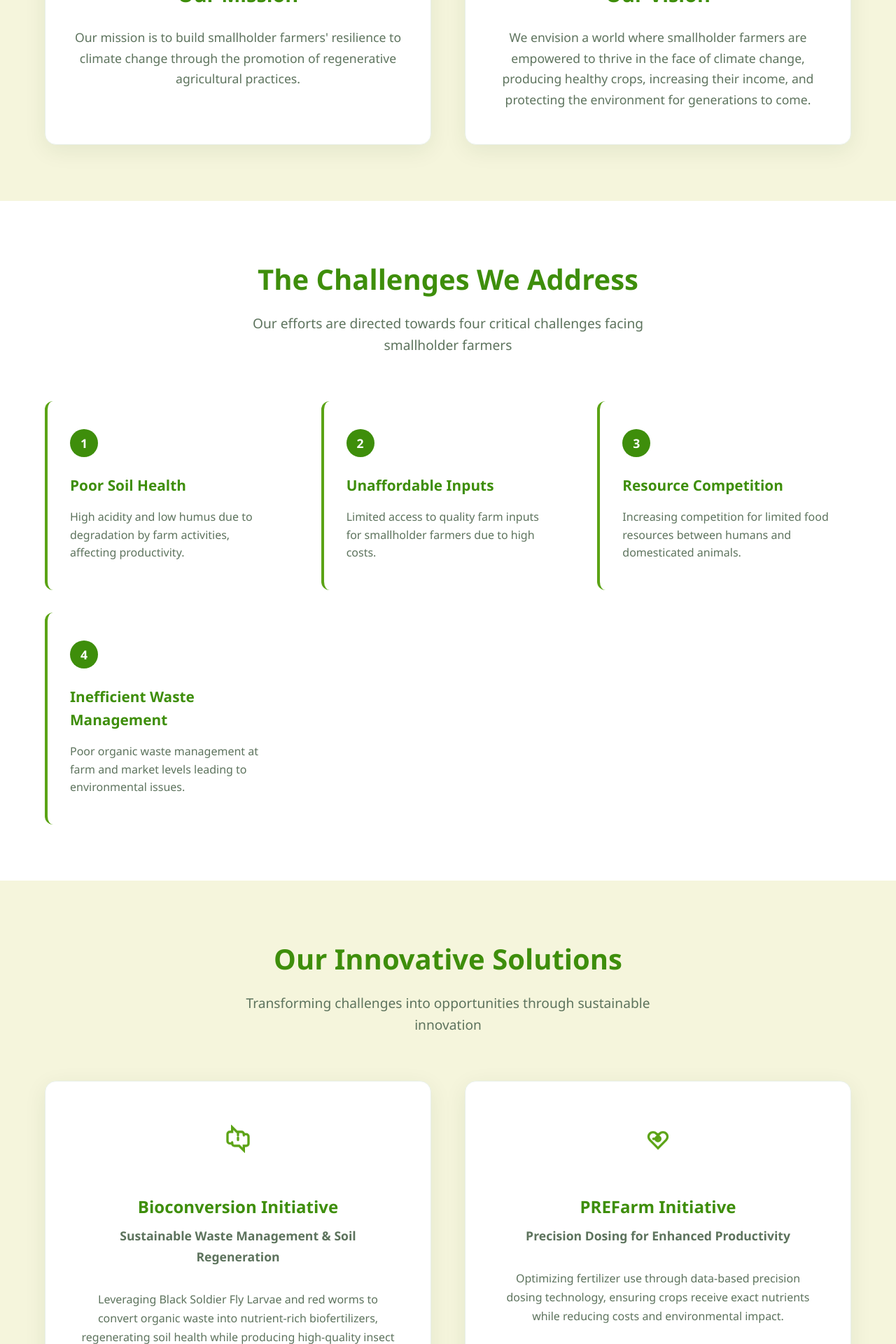
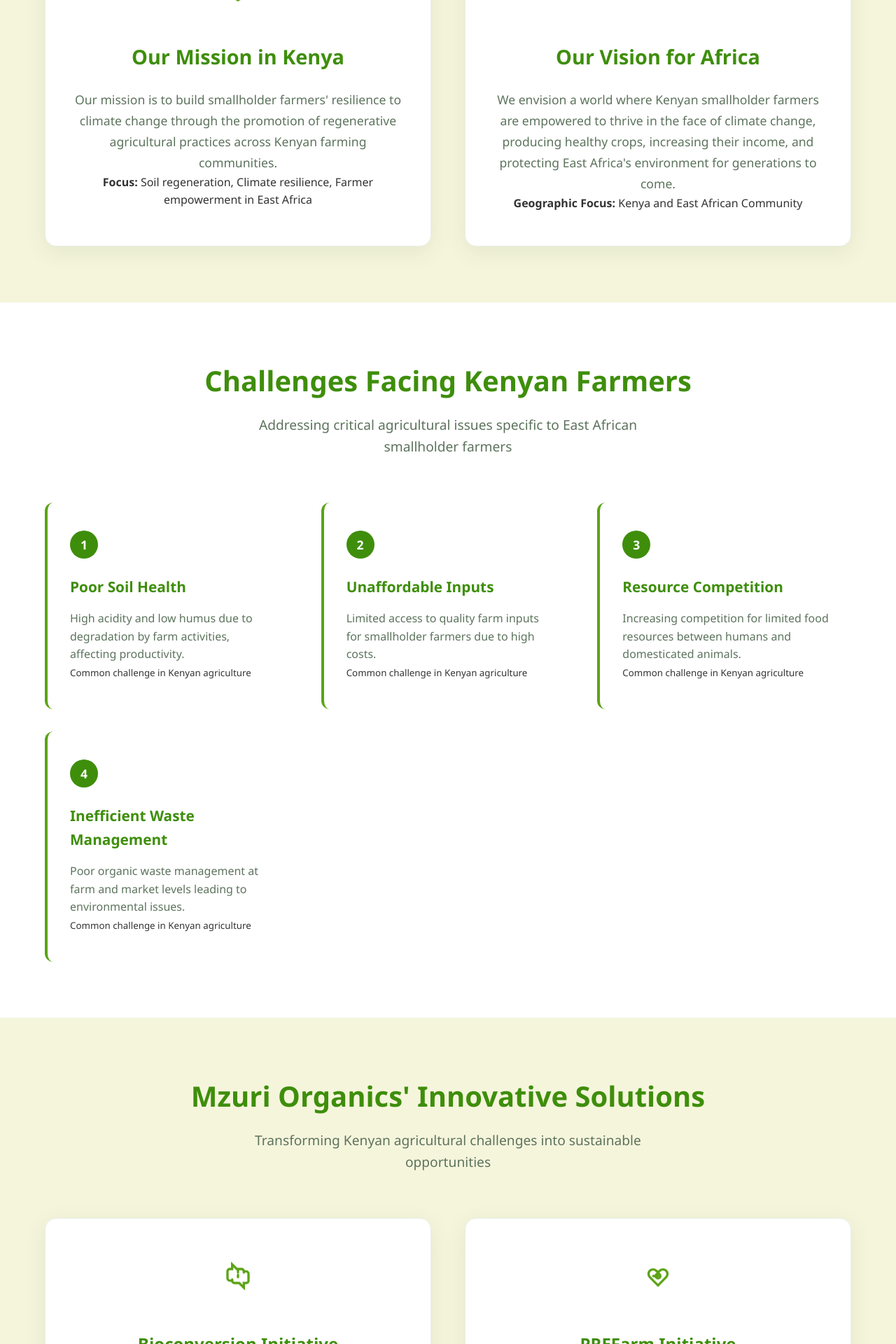
Before and after one commit to Marubi23/organics, an Angular app: page /what-we-do in a window 1280 px wide. Shown: the part 620-2540 px from the top of the page at 70% size. Built offline with nearby package versions, Linux system fonts and the light colour scheme.

Commit message:
whatwedo revamp

```diff
--- a/src/app/pages/what-we-do/what-we-do.html
+++ b/src/app/pages/what-we-do/what-we-do.html
@@ -2,8 +2,8 @@
 <section class="page-hero" @fadeIn>
   <div class="container">
     <div class="hero-content">
-      <h1>What We Do</h1>
-      <p class="hero-subtitle">Building farmer resilience through regenerative agriculture</p>
+      <h1>What We Do at Mzuri Organics</h1>
+      <p class="hero-subtitle">Building Kenyan smallholder farmers' resilience through regenerative agriculture and circular economy solutions</p>
     </div>
   </div>
 </section>
@@ -18,8 +18,11 @@
             <path d="M9 12l2 2 4-4" stroke="currentColor" stroke-width="2" stroke-linecap="round" stroke-linejoin="round"/>
           </svg>
         </div>
-        <h2>Our Mission</h2>
-        <p>Our mission is to build smallholder farmers' resilience to climate change through the promotion of regenerative agricultural practices.</p>
+        <h2>Our Mission in Kenya</h2>
+        <p>Our mission is to build smallholder farmers' resilience to climate change through the promotion of regenerative agricultural practices across Kenyan farming communities.</p>
+        <div class="mission-highlight">
+          <strong>Focus:</strong> Soil regeneration, Climate resilience, Farmer empowerment in East Africa
+        </div>
       </div>
 
       <div class="vision-card" @slideInRight>
@@ -29,8 +32,11 @@
             <circle cx="12" cy="12" r="3" stroke="currentColor" stroke-width="2"/>
           </svg>
         </div>
-        <h2>Our Vision</h2>
-        <p>We envision a world where smallholder farmers are empowered to thrive in the face of climate change, producing healthy crops, increasing their income, and protecting the environment for generations to come.</p>
+        <h2>Our Vision for Africa</h2>
+        <p>We envision a world where Kenyan smallholder farmers are empowered to thrive in the face of climate change, producing healthy crops, increasing their income, and protecting East Africa's environment for generations to come.</p>
+        <div class="vision-highlight">
+          <strong>Geographic Focus:</strong> Kenya and East African Community
+        </div>
       </div>
     </div>
   </div>
@@ -39,14 +45,17 @@
 <section class="problems-section">
   <div class="container">
     <div class="section-header" @fadeInUp>
-      <h2>The Challenges We Address</h2>
-      <p>Our efforts are directed towards four critical challenges facing smallholder farmers</p>
+      <h2>Challenges Facing Kenyan Farmers</h2>
+      <p>Addressing critical agricultural issues specific to East African smallholder farmers</p>
     </div>
     <div class="problems-grid">
       <div class="problem-card" *ngFor="let problem of problems; let i = index" @staggerAnimation>
         <div class="problem-number">{{ problem.number }}</div>
         <h3>{{ problem.title }}</h3>
         <p>{{ problem.description }}</p>
+        <div class="problem-context">
+          <small>Common challenge in Kenyan agriculture</small>
+        </div>
       </div>
     </div>
   </div>
@@ -55,8 +64,8 @@
 <section class="solutions-section">
   <div class="container">
     <div class="section-header" @fadeInUp>
-      <h2>Our Innovative Solutions</h2>
-      <p>Transforming challenges into opportunities through sustainable innovation</p>
+      <h2>Mzuri Organics' Innovative Solutions</h2>
+      <p>Transforming Kenyan agricultural challenges into sustainable opportunities</p>
     </div>
     <div class="solutions-grid">
       <div class="solution-card" @slideInUp>
@@ -69,13 +78,13 @@
           </svg>
         </div>
         <h3>Bioconversion Initiative</h3>
-        <p class="solution-subtitle">Sustainable Waste Management & Soil Regeneration</p>
-        <p>Leveraging Black Soldier Fly Larvae and red worms to convert organic waste into nutrient-rich biofertilizers, regenerating soil health while producing high-quality insect protein for animal feed.</p>
+        <p class="solution-subtitle">Sustainable Waste Management & Soil Regeneration for Kenyan Farms</p>
+        <p>Leveraging Black Soldier Fly Larvae and red worms to convert organic waste from Kenyan farms and markets into nutrient-rich biofertilizers, regenerating East African soil health while producing high-quality insect protein for animal feed.</p>
         <ul class="solution-features">
-          <li>Organic waste conversion</li>
-          <li>Soil nutrient regeneration</li>
-          <li>Insect protein production</li>
-          <li>Environmental cleanup</li>
+          <li>Organic waste conversion in Kenyan context</li>
+          <li>Soil nutrient regeneration for African soils</li>
+          <li>Insect protein production for local markets</li>
+          <li>Environmental cleanup in farming communities</li>
         </ul>
       </div>
 
@@ -89,13 +98,13 @@
           </svg>
         </div>
         <h3>PREFarm Initiative</h3>
-        <p class="solution-subtitle">Precision Dosing for Enhanced Productivity</p>
-        <p>Optimizing fertilizer use through data-based precision dosing technology, ensuring crops receive exact nutrients while reducing costs and environmental impact.</p>
+        <p class="solution-subtitle">Precision Dosing for Enhanced Kenyan Farm Productivity</p>
+        <p>Optimizing fertilizer use for Kenyan farmers through data-based precision dosing technology, ensuring crops receive exact nutrients while reducing costs and environmental impact in East African conditions.</p>
         <ul class="solution-features">
-          <li>Data-driven precision farming</li>
-          <li>Reduced input costs</li>
-          <li>Maximized crop yields</li>
-          <li>Environmental protection</li>
+          <li>Data-driven precision farming for Kenya</li>
+          <li>Reduced input costs for smallholders</li>
+          <li>Maximized crop yields in local conditions</li>
+          <li>Environmental protection in East Africa</li>
         </ul>
       </div>
     </div>
@@ -105,8 +114,8 @@
 <section class="products-section">
   <div class="container">
     <div class="section-header" @fadeInUp>
-      <h2>Our Products</h2>
-      <p>Sustainable solutions for modern agriculture</p>
+      <h2>Mzuri Organics Products</h2>
+      <p>Sustainable agricultural solutions specifically designed for Kenyan farmers</p>
     </div>
     <div class="products-grid">
       <div class="product-card" @slideInLeft>
@@ -118,13 +127,13 @@
           </svg>
         </div>
         <div class="product-content">
-          <h3>Organic Biofertilizers</h3>
-          <p>100% organic fertilizers rich in essential nutrients and living microbes that enhance soil health and plant nutrition.</p>
+          <h3>Organic Biofertilizers for Kenyan Soil</h3>
+          <p>100% organic fertilizers specifically formulated for East African soil conditions, rich in essential nutrients and living microbes that enhance soil health and plant nutrition.</p>
           <ul class="product-features">
-            <li>Nitrogen, Potassium, Phosphorus</li>
-            <li>Magnesium, Calcium, Sulphur</li>
-            <li>Iron, Manganese & trace elements</li>
-            <li>Beneficial living microbes</li>
+            <li>Optimized for Kenyan soil conditions</li>
+            <li>Nitrogen, Potassium, Phosphorus balance</li>
+            <li>Magnesium, Calcium, Sulphur enrichment</li>
+            <li>Beneficial living microbes for African crops</li>
           </ul>
         </div>
       </div>
@@ -140,12 +149,12 @@
         </div>
         <div class="product-content">
           <h3>Insect-based Protein Animal Feeds</h3>
-          <p>High-protein feed containing up to 50% protein and 35% fat from Black Soldier Fly Larvae.</p>
+          <p>High-protein feed from Black Soldier Fly Larvae containing up to 50% protein and 35% fat - perfect for Kenyan poultry, fish, and livestock farming operations.</p>
           <ul class="product-features">
-            <li>Excellent for Chicken, Fish, Pigs</li>
-            <li>High digestibility</li>
-            <li>Immunity boosting</li>
-            <li>Promotes fast growth</li>
+            <li>Excellent for Kenyan Chicken, Fish, Pigs</li>
+            <li>High digestibility in local conditions</li>
+            <li>Immunity boosting for East African livestock</li>
+            <li>Promotes fast growth and health</li>
           </ul>
         </div>
       </div>
@@ -158,7 +167,7 @@
     <div class="regen-content">
       <div class="regen-text">
         <h2 @fadeInUp>Regen-Kilimo Initiative</h2>
-        <p class="regen-subtitle" @fadeInUp>Empowering Farmers Through Comprehensive Support</p>
+        <p class="regen-subtitle" @fadeInUp>Empowering Kenyan Farmers Through Comprehensive Support & Training</p>
         <div class="regen-features">
           <div class="regen-feature" *ngFor="let feature of regenFeatures; let i = index" @staggerAnimation>
             <div class="feature-icon">
@@ -169,6 +178,7 @@
             <div class="feature-text">
               <h4>{{ feature.title }}</h4>
               <p>{{ feature.description }}</p>
+              <small class="feature-context">Specifically designed for Kenyan farmers</small>
             </div>
           </div>
         </div>
@@ -180,18 +190,19 @@
 <section class="impact-section">
   <div class="container">
     <div class="section-header" @fadeInUp>
-      <h2>Our Impact & Outcomes</h2>
-      <p>Measuring success through tangible results and sustainable change</p>
+      <h2>Our Impact in Kenya</h2>
+      <p>Measuring success through tangible results and sustainable change in East African agriculture</p>
     </div>
     <div class="impact-grid">
       <div class="impact-stats">
         <div class="stat-item" *ngFor="let stat of impactStats; let i = index" @countUp [@countUp]="{value: stat.value, params: {duration: 2000, delay: i * 200}}">
           <div class="stat-number">{{ stat.value }}</div>
           <div class="stat-label">{{ stat.label }}</div>
+          <small class="stat-context">Across Kenyan farming communities</small>
         </div>
       </div>
       <div class="impact-outcomes" @slideInRight>
-        <h3>Key Outcomes</h3>
+        <h3>Key Outcomes in Kenya</h3>
         <ul class="outcomes-list">
           <li *ngFor="let outcome of outcomes; let i = index" @staggerAnimation>
             <span class="outcome-icon">
@@ -210,14 +221,15 @@
 <section class="sdg-section">
   <div class="container">
     <div class="section-header" @fadeInUp>
-      <h2>UN Sustainable Development Goals</h2>
-      <p>Our alignment with global sustainability targets</p>
+      <h2>Contributing to Kenya's SDG Progress</h2>
+      <p>Our alignment with United Nations Sustainable Development Goals in the Kenyan context</p>
     </div>
     <div class="sdg-grid">
       <div class="sdg-card" *ngFor="let sdg of sdgs; let i = index" @staggerAnimation>
         <div class="sdg-icon">SDG{{ sdg.number }}</div>
         <h3>SDG {{ sdg.number }} - {{ sdg.title }}</h3>
         <p>{{ sdg.description }}</p>
+        <small class="sdg-context">Active contribution in Kenya</small>
       </div>
     </div>
   </div>
@@ -226,11 +238,14 @@
 <section class="cta-section" @fadeInUp>
   <div class="container">
     <div class="cta-content">
-      <h2>Join Our Mission</h2>
-      <p>Be part of the movement transforming agriculture and empowering farmers across Kenya.</p>
+      <h2>Join Mzuri Organics' Mission</h2>
+      <p>Be part of the movement transforming Kenyan agriculture and empowering farmers across East Africa with sustainable, regenerative solutions.</p>
+      <div class="contact-highlight">
+        <p>📞 <strong>+254 701 934 918</strong> | 📧 <strong>info@mzuriorganics.co.ke</strong></p>
+      </div>
       <div class="cta-buttons">
-        <a routerLink="/contact" class="btn btn-primary">Get In Touch</a>
-        <a routerLink="/products" class="btn btn-secondary">Our Products</a>
+        <a routerLink="/contact" class="btn btn-primary">Partner With Us</a>
+        <a routerLink="/products" class="btn btn-secondary">Explore Our Products</a>
       </div>
     </div>
   </div>
--- a/src/app/pages/what-we-do/what-we-do.ts
+++ b/src/app/pages/what-we-do/what-we-do.ts
@@ -85,7 +85,20 @@
       description: 'Poor organic waste management at farm and market levels leading to environmental issues.'
     }
   ];
+// Add to existing component class
+getKenyanContext(): string {
+  return "Serving Kenyan farmers with locally-adapted regenerative agricultural solutions";
+}
 
+getFocusRegions(): string[] {
+  return [
+    "Central Kenya Highlands",
+    "Rift Valley Region",
+    "Western Kenya",
+    "Coastal Region",
+    "Eastern Kenya"
+  ];
+}
   impactStats = [
     { value: '5+ tons', label: 'Organic waste processed monthly' },
     { value: '1000L', label: 'Liquid fertilizer produced weekly' },
```
